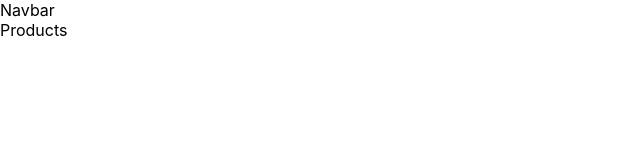
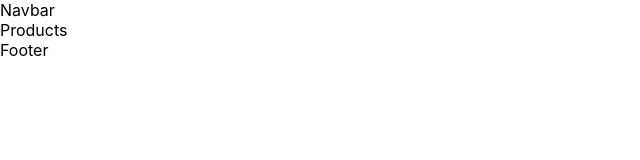
Before and after one commit to Trend20/React-Typescript-e-commerce-template, a React (Create React App) app: page /products in a window 1280 px wide. Shown: the top 160 px of the page, without its empty margins (0-640 px from the left). Built offline with nearby package versions, Linux system fonts and the light colour scheme.

Commit message:
component arrangement

```diff
--- a/src/App.tsx
+++ b/src/App.tsx
@@ -5,6 +5,7 @@ import Login from './pages/login/Login';
 import Register from './pages/register/Register';
 import Products from './pages/products/Products';
 import Navbar from './components/navbar/Navbar';
+import Footer from './components/footer/Footer';
 
 function App() {
   return (
@@ -16,6 +17,7 @@ function App() {
           <Route path="/register" element={<Register />} />
           <Route path="/products" element={<Products />} />
         </Routes>
+        <Footer />
       </div>
     </BrowserRouter>
   );
--- /dev/null
+++ b/src/components/footer/Footer.tsx
@@ -0,0 +1,9 @@
+import React from 'react'
+
+const Footer = () => {
+  return (
+    <div>Footer</div>
+  )
+}
+
+export default Footer;
```
Also changed, not shown: src/components/search/Search.tsx (added, +9 -0 lines).
